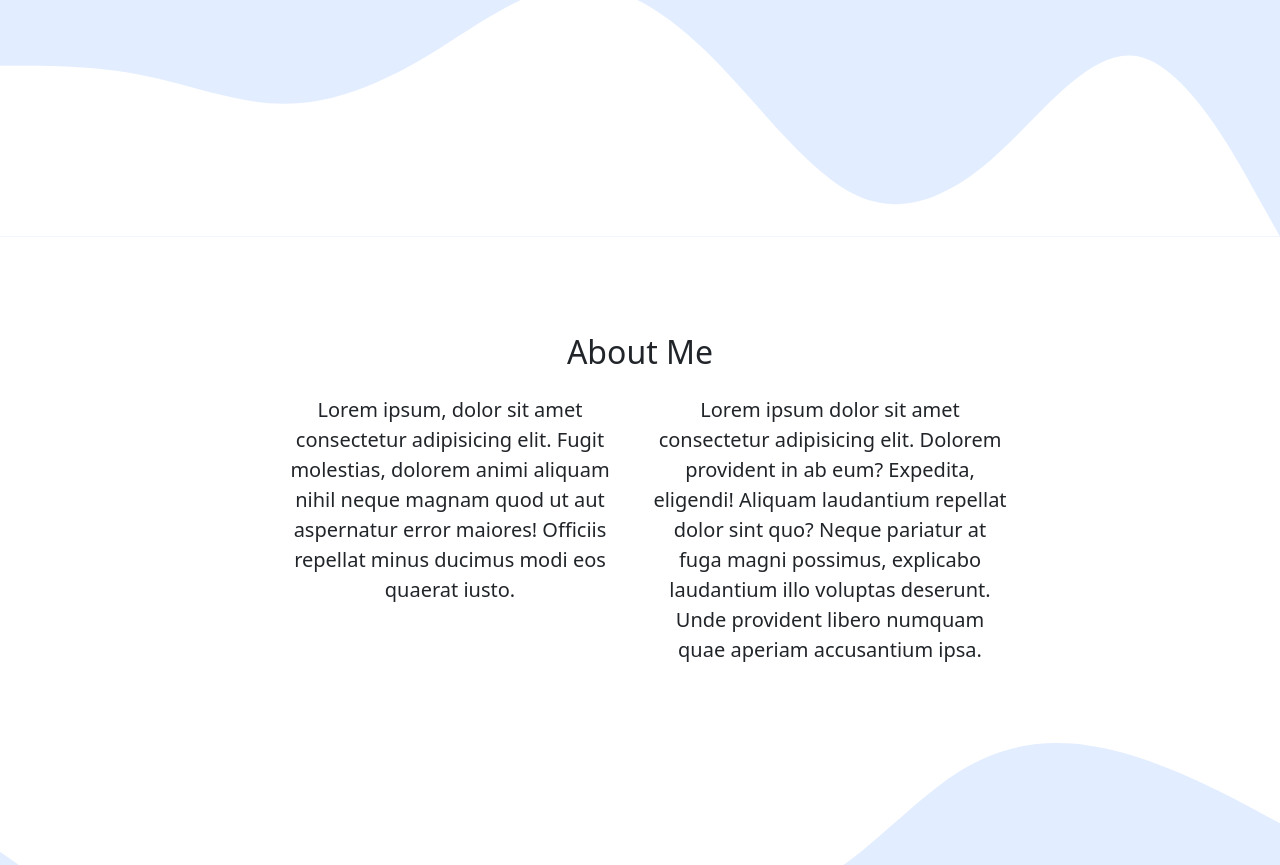
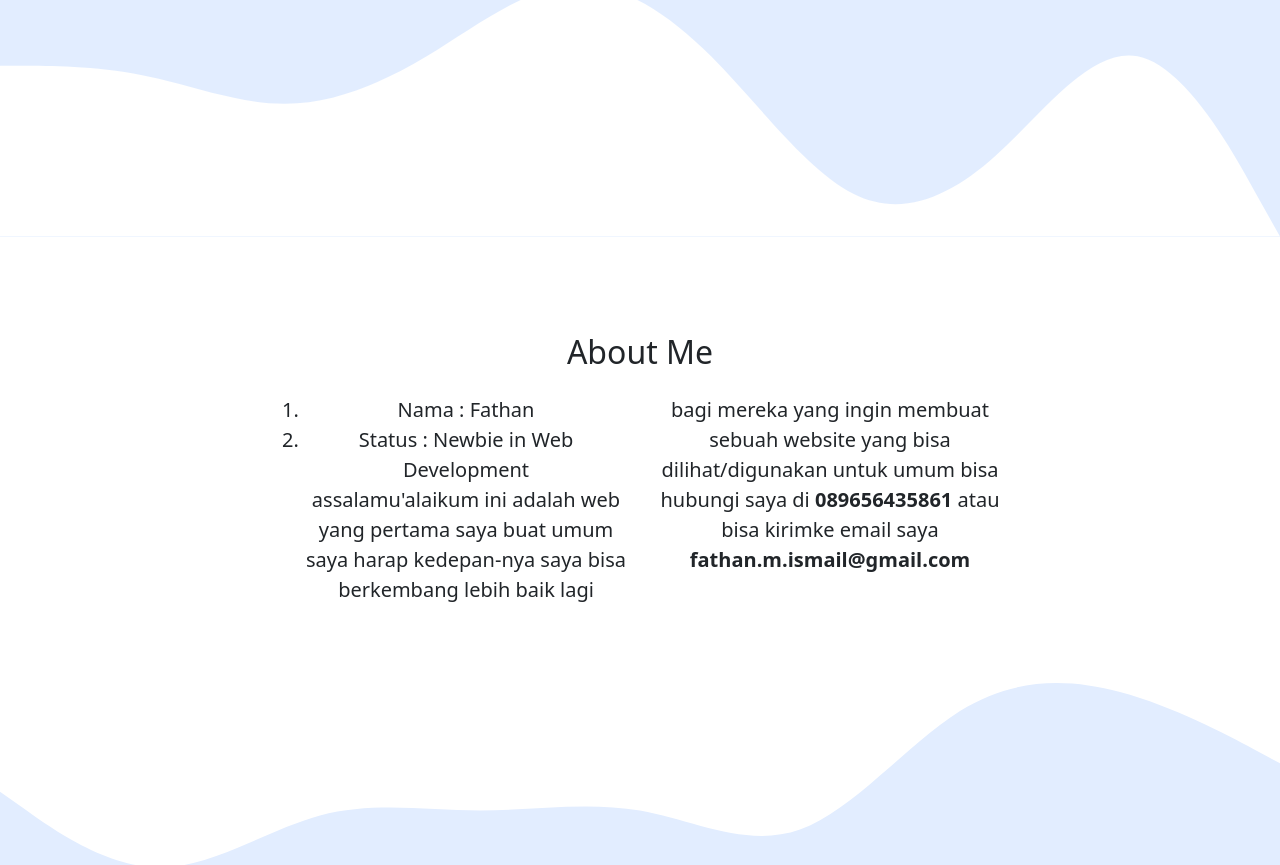
Before and after one commit to fathanmaulana/fathanmaulana.github.io, a plain HTML site: page index.html in a window 1280 px wide. Shown: the part 427-1292 px from the top of the page. Drawn offline with nearby package versions, Linux system fonts and the light colour scheme.

Commit message:
mengubah isi paragrah pada about

```diff
--- a/index.html
+++ b/index.html
@@ -61,14 +61,16 @@
       </div>
       <div class="row justify-content-center fs-5 text-center">
         <div class="col-md-4">
-          <p>Lorem ipsum, dolor sit amet consectetur adipisicing elit. Fugit molestias, dolorem animi aliquam nihil
-            neque magnam quod ut aut aspernatur error maiores! Officiis repellat minus ducimus modi eos quaerat iusto.
-          </p>
+          <ol>
+            <li>Nama : Fathan</li>
+            <li>Status : Newbie in Web Development</li>
+            <p>assalamu'alaikum ini adalah web yang pertama saya buat umum saya harap kedepan-nya saya bisa berkembang
+              lebih baik lagi</p>
+          </ol>
         </div>
         <div class="col-md-4">
-          <p>Lorem ipsum dolor sit amet consectetur adipisicing elit. Dolorem provident in ab eum? Expedita, eligendi!
-            Aliquam laudantium repellat dolor sint quo? Neque pariatur at fuga magni possimus, explicabo laudantium illo
-            voluptas deserunt. Unde provident libero numquam quae aperiam accusantium ipsa.</p>
+          <p>bagi mereka yang ingin membuat sebuah website yang bisa dilihat/digunakan untuk umum bisa hubungi saya di
+            <b>089656435861</b> atau bisa kirimke email saya <b>fathan.m.ismail@gmail.com</b></p>
         </div>
       </div>
     </div>
```
